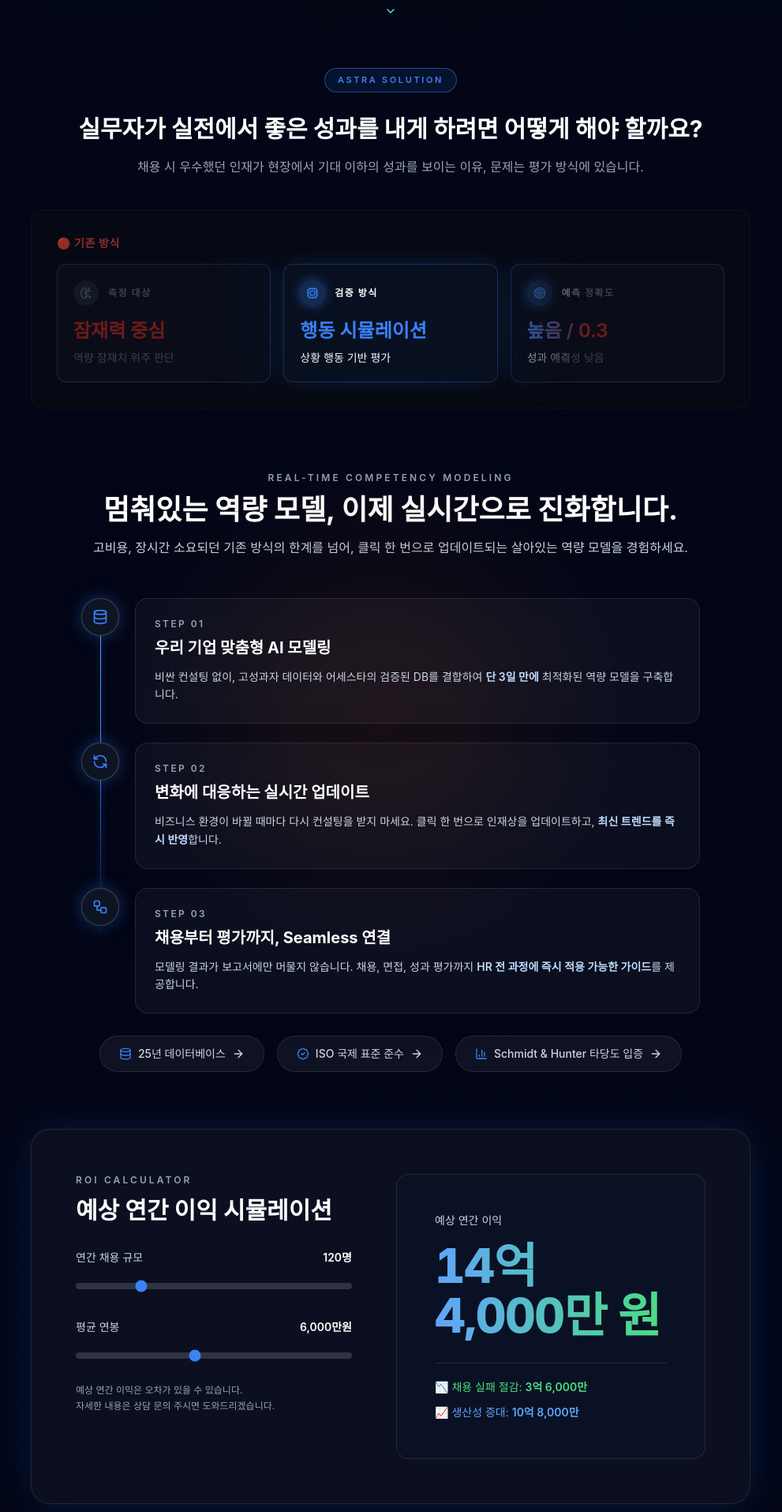
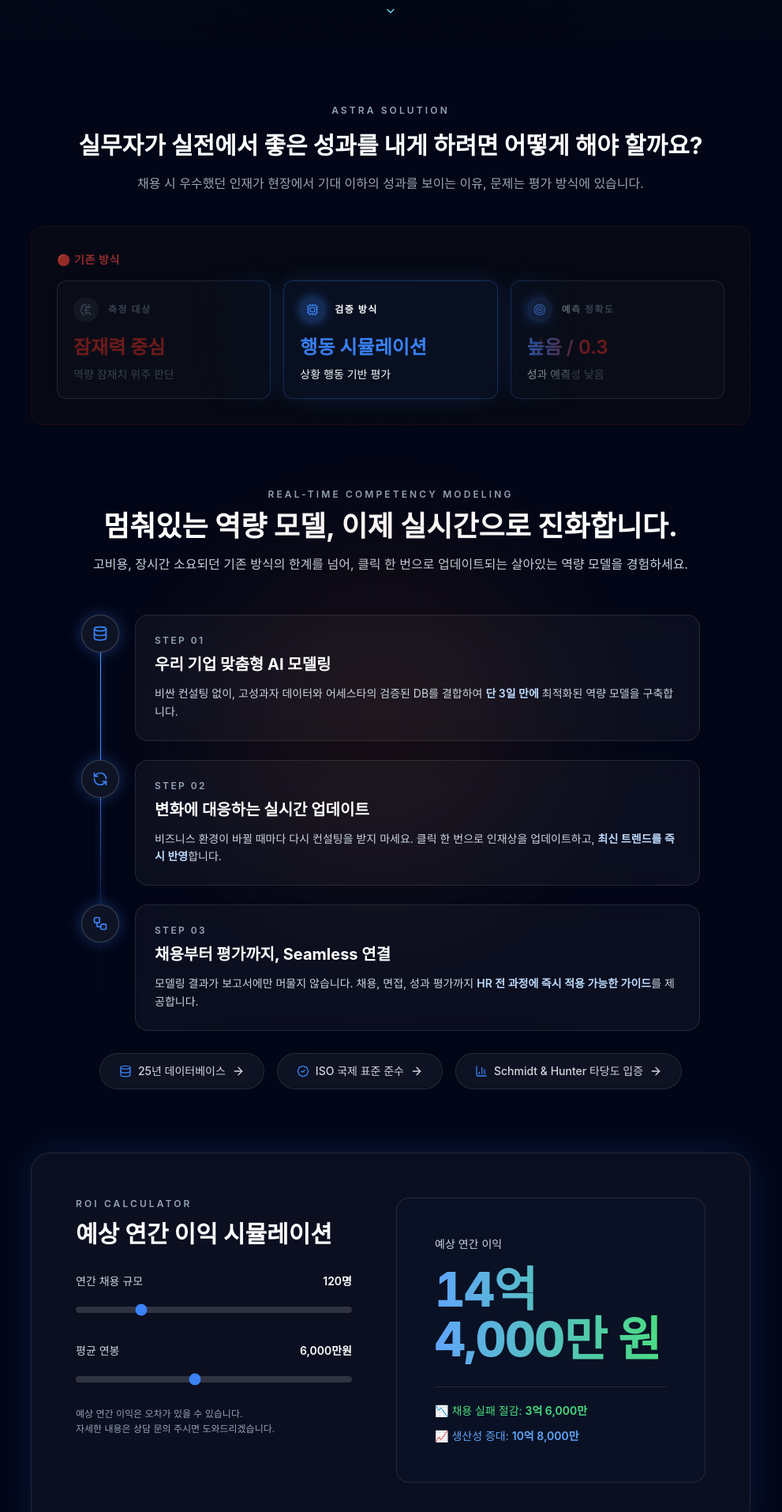
Before and after one commit to sycho2003/v0-hr, a Next.js app: page / in a window 1280 px wide. Shown: the part 746-2660 px from the top of the page at 79% size, without its empty margins (145-1136 px from the left). Built offline with nearby package versions, Linux system fonts and the light colour scheme; a web font is replaced by a local one.

Commit message:
Tune landing section spacing and heading styles

```diff
--- a/app/page.tsx
+++ b/app/page.tsx
@@ -427,7 +427,7 @@ function SpotlightRevealSection() {
   const inverseMask = `radial-gradient(circle 250px at ${spot.x}% ${spot.y}%, rgba(255,255,255,0) 0%, rgba(255,255,255,0.04) 55%, rgba(255,255,255,1) 100%)`
 
   return (
-    <section className="relative z-10 mx-auto w-full max-w-6xl px-6 pb-8 pt-4 md:pt-8 lg:px-10 xl:px-[120px]">
+    <section className="relative z-10 mx-auto mt-4 w-full max-w-6xl px-6 pb-8 pt-12 max-[359px]:pt-8 md:mt-6 lg:px-10 xl:px-[120px]">
       <motion.div
         initial={{ opacity: 0, y: 30 }}
         whileInView={{ opacity: 1, y: 0 }}
@@ -440,9 +440,9 @@ function SpotlightRevealSection() {
           whileInView={{ opacity: 1, y: 0 }}
           viewport={{ once: true, amount: 0.35 }}
           transition={{ duration: 0.55, ease: 'easeOut' }}
-          className="mb-4 inline-flex rounded-full border border-[#3B82F6]/50 bg-[#3B82F6]/10 px-4 py-1.5"
+          className="mb-4"
         >
-          <span className="text-[11px] font-semibold uppercase tracking-[0.24em] text-[#3B82F6]">
+          <span className="text-xs font-semibold uppercase tracking-[0.26em] text-slate-400">
             ASTRA SOLUTION
           </span>
         </motion.div>
@@ -764,7 +764,7 @@ function ROICalculator() {
   }, [estimatedBenefit])
 
   return (
-    <section className="mx-auto w-full max-w-6xl px-6 pt-10 max-[359px]:pt-6 lg:px-10 xl:px-[120px]">
+    <section className="mx-auto w-full max-w-6xl px-6 pt-12 max-[359px]:pt-8 lg:px-10 xl:px-[120px]">
       <motion.div
         initial={{ opacity: 0, y: 30 }}
         whileInView={{ opacity: 1, y: 0 }}
@@ -903,7 +903,7 @@ function LiveAIDashboardSection() {
   ]
 
   return (
-    <section className="mt-16 w-full px-6 pb-28 md:px-20 xl:px-[120px]">
+    <section className="w-full px-6 pb-28 pt-12 max-[359px]:pt-8 md:px-20 xl:px-[120px]">
       <div className="mb-8 flex flex-col items-center">
         <div className="h-14 w-px bg-gradient-to-b from-[#3B82F6]/60 to-transparent" />
         <div className="mt-2 text-2xl text-[#3B82F6]">↓</div>
```
